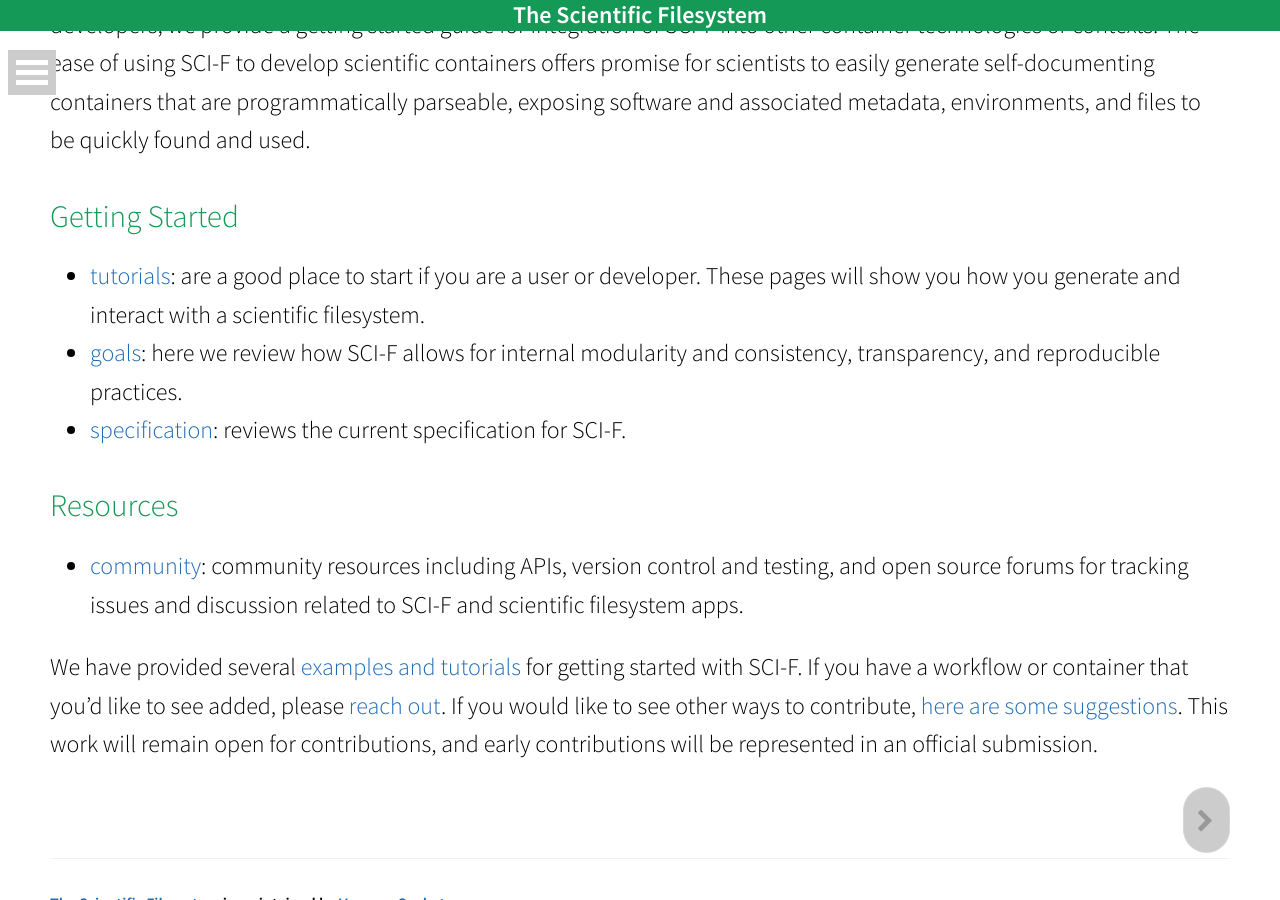
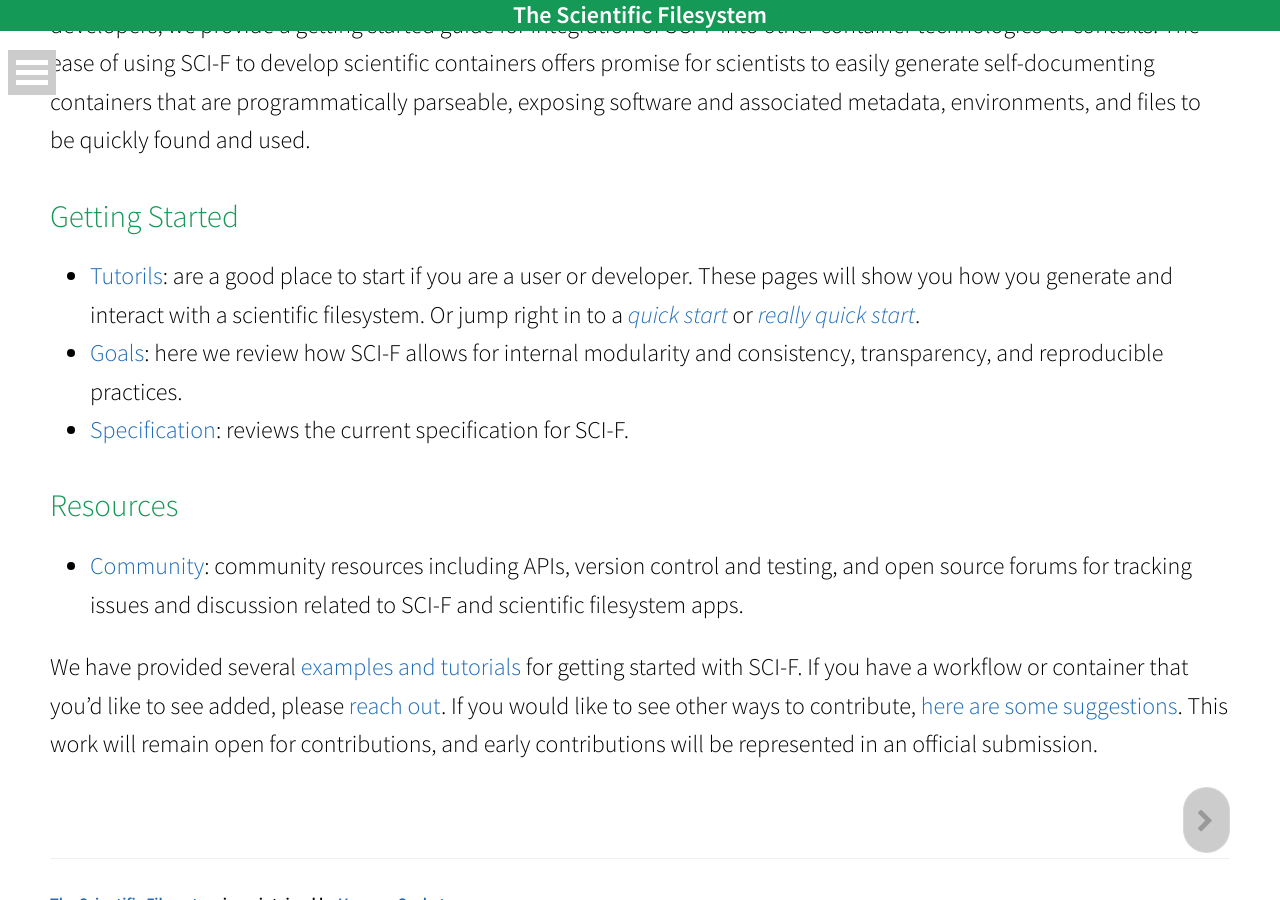
Before and after one commit to vsoch/scif, a Jekyll site: the page built from docs/0-index.md, in a window 1280 px wide and 900 px high, scrolled down 1237 px. Built offline with Jekyll 4.4.1, drawn with Linux system fonts in a browser that asks for light colours; nearby versions of some CDN libraries.

Commit message:
really quick start

```diff
--- a/docs/0-index.md
+++ b/docs/0-index.md
@@ -27,13 +27,13 @@
 
 ### Getting Started
 
- - [tutorials](/scif/tutorials): are a good place to start if you are a user or developer. These pages will show you how you generate and interact with a scientific filesystem.
- - [goals](/scif/goals): here we review how SCI-F allows for internal modularity and consistency, transparency, and reproducible practices.
- - [specification](/scif/spec): reviews the current specification for SCI-F.
+ - [Tutorils](/scif/tutorials): are a good place to start if you are a user or developer. These pages will show you how you generate and interact with a scientific filesystem. Or jump right in to a *[quick start](/scif/tutorial-quick-start)* or *[really quick start](/scif/tutorial-really-quick-start)*.
+ - [Goals](/scif/goals): here we review how SCI-F allows for internal modularity and consistency, transparency, and reproducible practices.
+ - [Specification](/scif/spec): reviews the current specification for SCI-F.
 
 ### Resources
 
- - [community](/scif/community): community resources including APIs, version control and testing, and open source forums for tracking issues and discussion related to SCI-F and scientific filesystem apps.
+ - [Community](/scif/community): community resources including APIs, version control and testing, and open source forums for tracking issues and discussion related to SCI-F and scientific filesystem apps.
 
 
 We have provided several <a href="http://containers-ftw.github.io/apps/category/#Example" target="_blank">examples and tutorials</a> for getting started with SCI-F. If you have a workflow or container that you'd like to see added, please <a href="https://www.github.com/containers-ftw/apps/issues" target="_blank">reach out</a>. If you would like to see other ways to contribute, <a href="/SCI-F/community.html#contribute-to-sci-f">here are some suggestions</a>. This work will remain open for contributions, and early contributions will be represented in an official submission.
```
